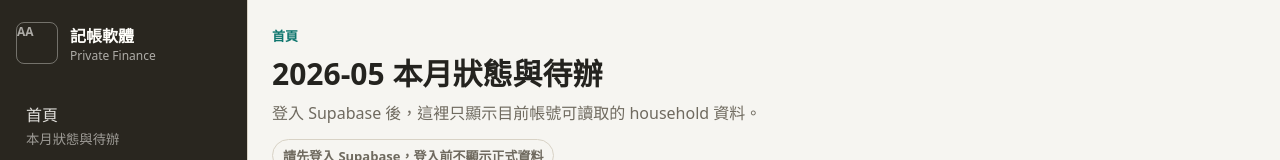
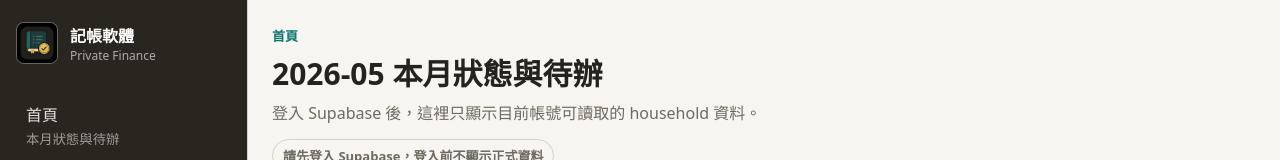
Before and after one commit to VeronicaFang/accounting-automation, a Next.js app in the folder apps/web/: page / in a window 1280 px wide. Shown: the top 160 px of the page. Built offline with nearby package versions, Linux system fonts and the light colour scheme; no server answers.

Commit message:
feat: add generated finance app icon

```diff
--- a/apps/web/src/components/navigation.tsx
+++ b/apps/web/src/components/navigation.tsx
@@ -7,7 +7,9 @@ export function Navigation() {
   return (
     <aside className="sidebar">
       <div className="brand">
-        <span className="brand-mark">AA</span>
+        <span className="brand-mark" aria-hidden="true">
+          <img alt="" src="/private-finance-icon.png" />
+        </span>
         <div>
           <strong>記帳軟體</strong>
           <span>Private Finance</span>
--- a/apps/web/src/styles/globals.css
+++ b/apps/web/src/styles/globals.css
@@ -135,8 +135,17 @@ textarea {
   place-items: center;
   border: 1px solid rgba(255, 254, 250, 0.35);
   border-radius: 8px;
+  overflow: hidden;
+  background: #15130f;
   color: #d9f99d;
   font-weight: 800;
+}
+
+.brand-mark img {
+  display: block;
+  width: 100%;
+  height: 100%;
+  object-fit: cover;
 }
 
 .brand strong,
```
Also changed, not shown: apps/web/public/private-finance-icon.png (added).
